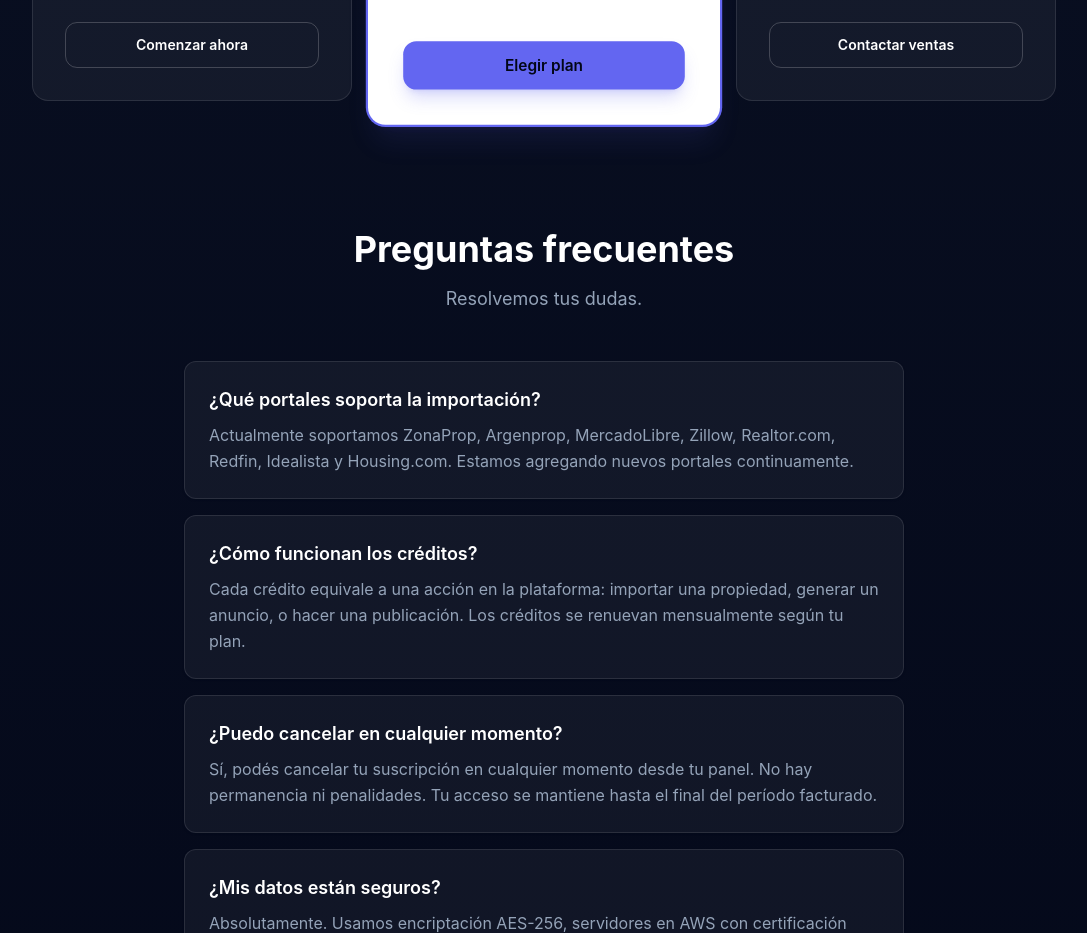
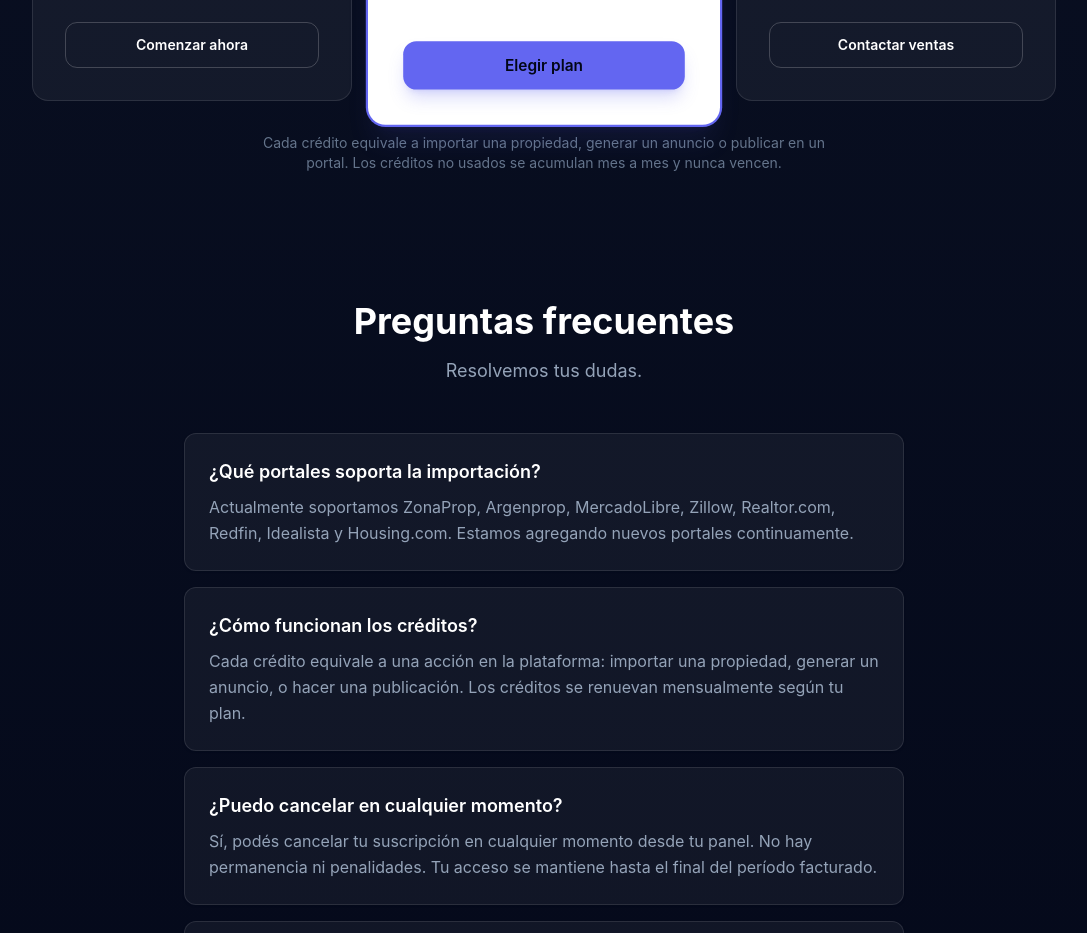
Before and after one commit to Vazquez-Alejandro/inmoxil, a Next.js app: page / in a window 1280 px wide. Shown: the part 2140-3073 px from the top of the page, without its empty margins (96-1183 px from the left). Built offline with nearby package versions, Linux system fonts and the light colour scheme; no server answers.

Commit message:
feat: explicar alcance de creditos en precios, requisitos de contrasena en registro

```diff
--- a/src/app/page.tsx
+++ b/src/app/page.tsx
@@ -248,6 +248,10 @@ export default function HomePage() {
             </div>
           ))}
         </div>
+        <p className="text-center text-sm text-navy-500 mt-8 max-w-xl mx-auto">
+          Cada crédito equivale a importar una propiedad, generar un anuncio o publicar en un portal.
+          Los créditos no usados se acumulan mes a mes y nunca vencen.
+        </p>
       </section>
 
       {/* FAQ */}
--- a/src/app/register/page.tsx
+++ b/src/app/register/page.tsx
@@ -177,6 +177,7 @@ export default function RegisterPage() {
                 required
                 minLength={8}
               />
+              <p className="text-xs text-navy-400 mt-1.5">Mínimo 8 caracteres, 1 mayúscula y 1 número</p>
             </div>
 
             <div>
```
